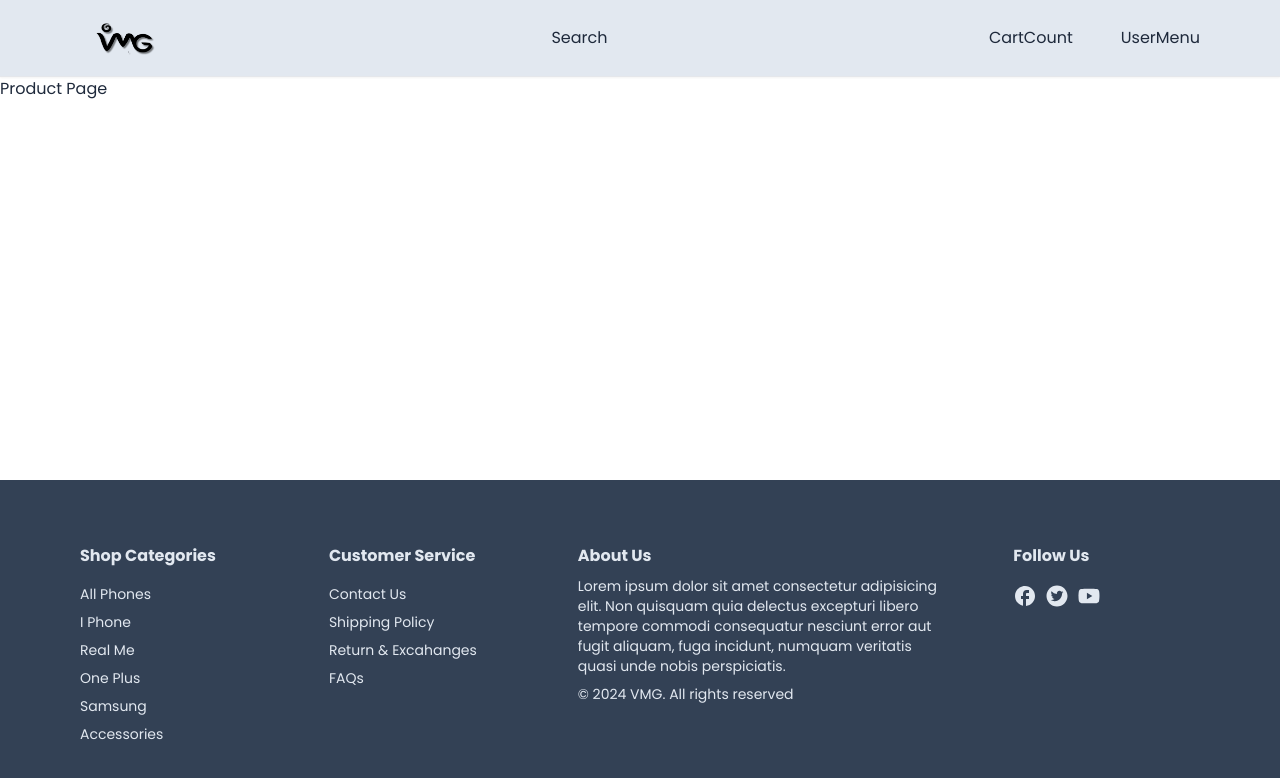
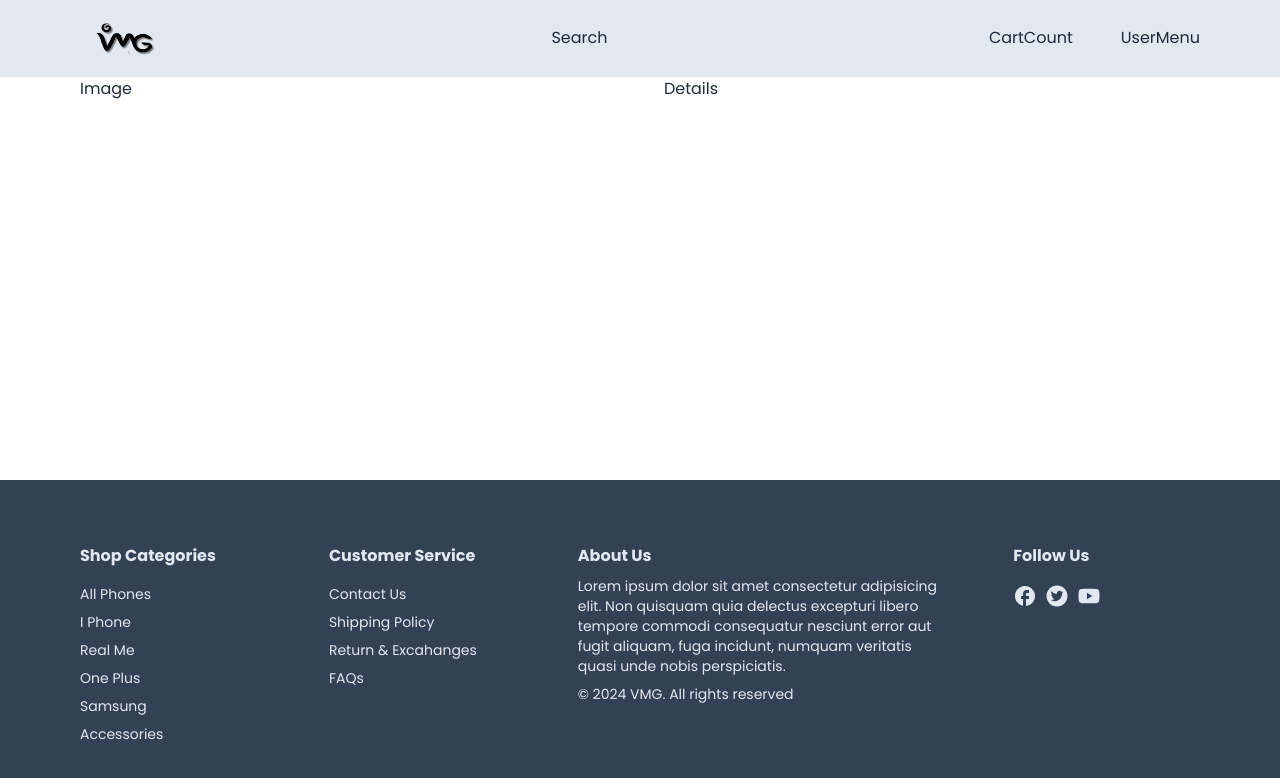
Before and after one commit to Mdsaleh99/Vaz-Mobile, a Next.js app: page /product/1 in a window 1280 px wide. Shown: the top 778 px of the page. Built offline with nearby package versions, Linux system fonts and the light colour scheme.

Commit message:
Add product details

```diff
--- /dev/null
+++ b/src/app/product/[productId]/ProductDetails.tsx
@@ -0,0 +1,17 @@
+"use client"
+import React from "react";
+
+interface ProductDetailsProps {
+    product: any
+}
+
+const ProductDetails:React.FC<ProductDetailsProps> = ({product}) => {
+    return (
+        <div className="grid grid-cols-1 md:grid-cols-2 gap-12">
+            <div>Image</div>
+            <div>Details</div>
+        </div>
+     );
+}
+
+export default ProductDetails;
--- a/src/app/product/[productId]/page.tsx
+++ b/src/app/product/[productId]/page.tsx
@@ -1,3 +1,7 @@
+import Container from "@/app/components/Container";
+import { product } from "@/uitls/product";
+import ProductDetails from "./ProductDetails";
+
 interface IParams {
     productId?: string
 }
@@ -21,9 +25,12 @@ const Product = ({params} : {params: IParams}) => {
     // it is dynamic routing. to know more check below
     // console.log(params);  // output: { productId: 'prod' } value can be any thing which given as productId for here it is 'prod' it can be any thing
 
+
     return (
         <div>
-            Product Page
+            <Container>
+                <ProductDetails product={product} />
+            </Container>
         </div>
     );
 }
--- /dev/null
+++ b/src/uitls/product.ts
@@ -0,0 +1,71 @@
+export const product = {
+    id: "648437b38c44d52b9542e340",
+    name: "Apple iPhone 13, 64GB",
+    description:
+      'The product is refurbished, fully functional, and in excellent condition. Backed by the 90-day E~Shop Renewed Guarantee.\n- This pre-owned product has been professionally inspected, tested and cleaned by Amazon qualified vendors. It is not certified by Apple.\n- This product is in "Excellent condition". The screen and body show no signs of cosmetic damage visible from 12 inches away.\n- This product will have a battery that exceeds 80% capacity relative to new.\n- Accessories may not be original, but will be compatible and fully functional. Product may come in generic box.\n- Product will come with a SIM removal tool, a charger and a charging cable. Headphone and SIM card are not included.\n- This product is eligible for a replacement or refund within 90-day of receipt if it does not work as expected.\n- Refurbished phones are not guaranteed to be waterproof.',
+    price: 40,
+    brand: "Apple",
+    category: "Phone",
+    inStock: true,
+    images: [
+      {
+        color: "Black",
+        colorCode: "#000000",
+        image: "https://m.media-amazon.com/images/I/61g+McQpg7L._AC_SX679_.jpg",
+      },
+      {
+        color: "Blue",
+        colorCode: " #0000FF",
+        image: "https://m.media-amazon.com/images/I/713Om9vCHUL._AC_SX679_.jpg",
+      },
+      {
+        color: "Red",
+        colorCode: "#FF0000",
+        image:
+          "https://m.media-amazon.com/images/I/61thdjmfHcL.__AC_SX300_SY300_QL70_FMwebp_.jpg",
+      },
+    ],
+    reviews: [
+      {
+        id: "6499b4887402b0efd394d8f3",
+        userId: "6499b184b0e9a8c8709821d3",
+        productId: "648437b38c44d52b9542e340",
+        rating: 4,
+        comment:
+          "good enough. I like the camera and casing. the delivery was fast too.",
+        createdDate: "2023-06-26T15:53:44.483Z",
+        user: {
+          id: "6499b184b0e9a8c8709821d3",
+          name: "Chaoo",
+          email: "example1@gmail.com",
+          emailVerified: null,
+          image:
+            "https://lh3.googleusercontent.com/a/AAcHTtcuRLwWi1vPKaQOcJlUurlhRAIIq2LgYccE8p32=s96-c",
+          hashedPassword: null,
+          createdAt: "2023-06-26T15:40:52.558Z",
+          updatedAt: "2023-06-26T15:40:52.558Z",
+          role: "USER",
+        },
+      },
+      {
+        id: "6499a110efe4e4de451c7edc",
+        userId: "6475af156bad4917456e6e1e",
+        productId: "648437b38c44d52b9542e340",
+        rating: 5,
+        comment: "I really liked it!!",
+        createdDate: "2023-06-26T14:30:40.998Z",
+        user: {
+          id: "6475af156bad4917456e6e1e",
+          name: "Charles",
+          email: "example@gmail.com",
+          emailVerified: null,
+          image:
+            "https://lh3.googleusercontent.com/a/AAcHTteOiCtILLBWiAoolIW9PJH-r5825pBDl824_8LD=s96-c",
+          hashedPassword: null,
+          createdAt: "2023-05-30T08:08:53.979Z",
+          updatedAt: "2023-05-30T08:08:53.979Z",
+          role: "ADMIN",
+        },
+      },
+    ],
+}
```
